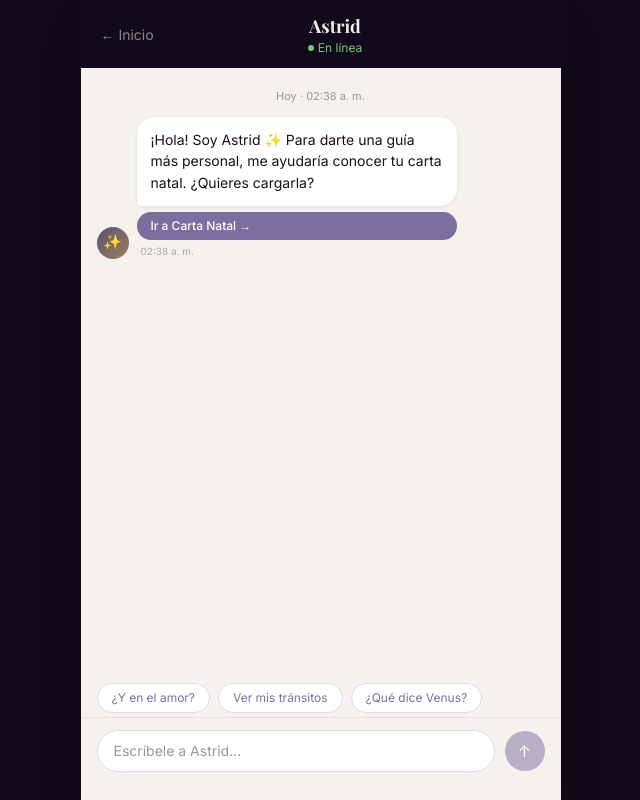
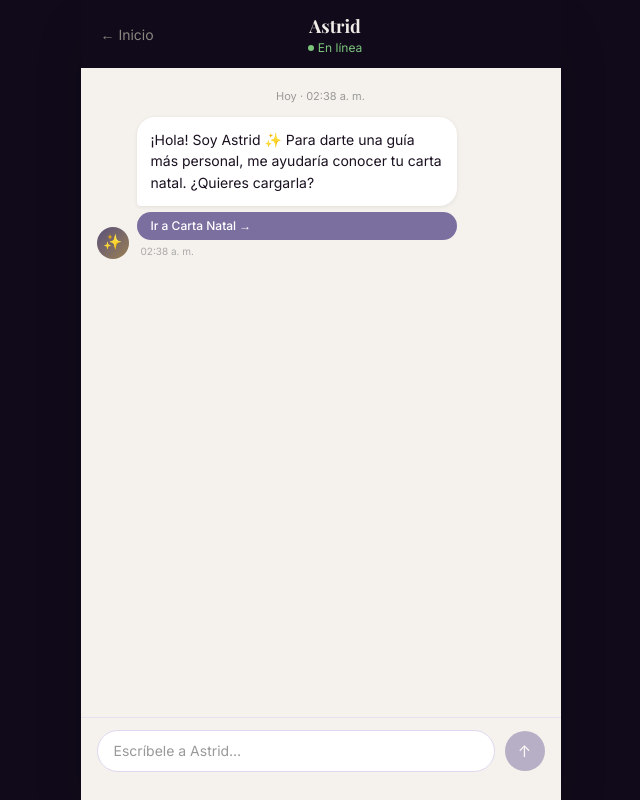
Before and after one commit to arielbustos79-cloud/astrolife, a Next.js app: page /astrid in a window 1280 px wide. Shown: the whole page, without its empty margins (312-952 px from the left). Built offline with nearby package versions, Linux system fonts and the light colour scheme.

Commit message:
feat: eliminar suggestion chips de /astrid
Co-Authored-By: Claude Sonnet 4.6 <noreply@anthropic.com>

```diff
--- a/src/app/astrid/page.tsx
+++ b/src/app/astrid/page.tsx
@@ -15,8 +15,6 @@ import type { NatalChart } from "@/lib/astro/ephemeris";
 import { BIRTH_DATA_STORAGE_KEY } from "@/lib/astro/storage";
 import type { BirthFormData } from "@/components/carta/BirthDataForm";
 import { createClient } from "@/lib/supabase/client";
-
-const SUGGESTIONS = ["¿Y en el amor?", "Ver mis tránsitos", "¿Qué dice Venus?"];
 
 function nowLabel() {
   return new Date().toLocaleTimeString("es-CL", {
@@ -208,20 +206,6 @@ export default function AstridPage() {
         <div ref={bottomRef} />
       </div>
 
-      <div className="flex flex-shrink-0 flex-wrap gap-2 px-4 pb-1">
-        {SUGGESTIONS.map((s) => (
-          <button
-            key={s}
-            type="button"
-            onClick={() => sendMessage(s)}
-            disabled={sending}
-            className="whitespace-nowrap rounded-full border border-[#E0D8F0] bg-white px-3.5 py-1.5 text-xs text-violet disabled:opacity-50"
-          >
-            {s}
-          </button>
-        ))}
-      </div>
-
       <ChatInput onSend={sendMessage} disabled={sending} />
     </div>
   );
```
